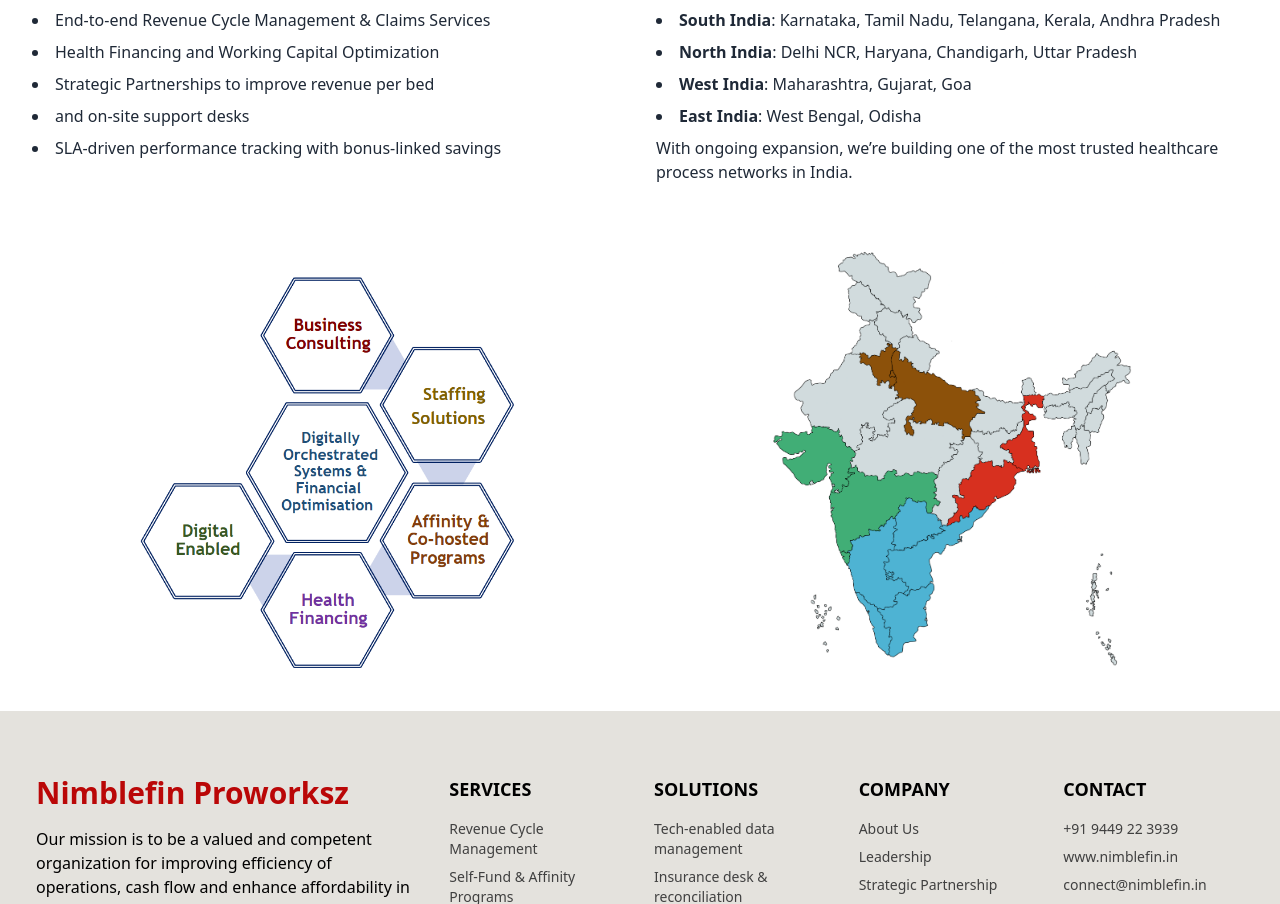
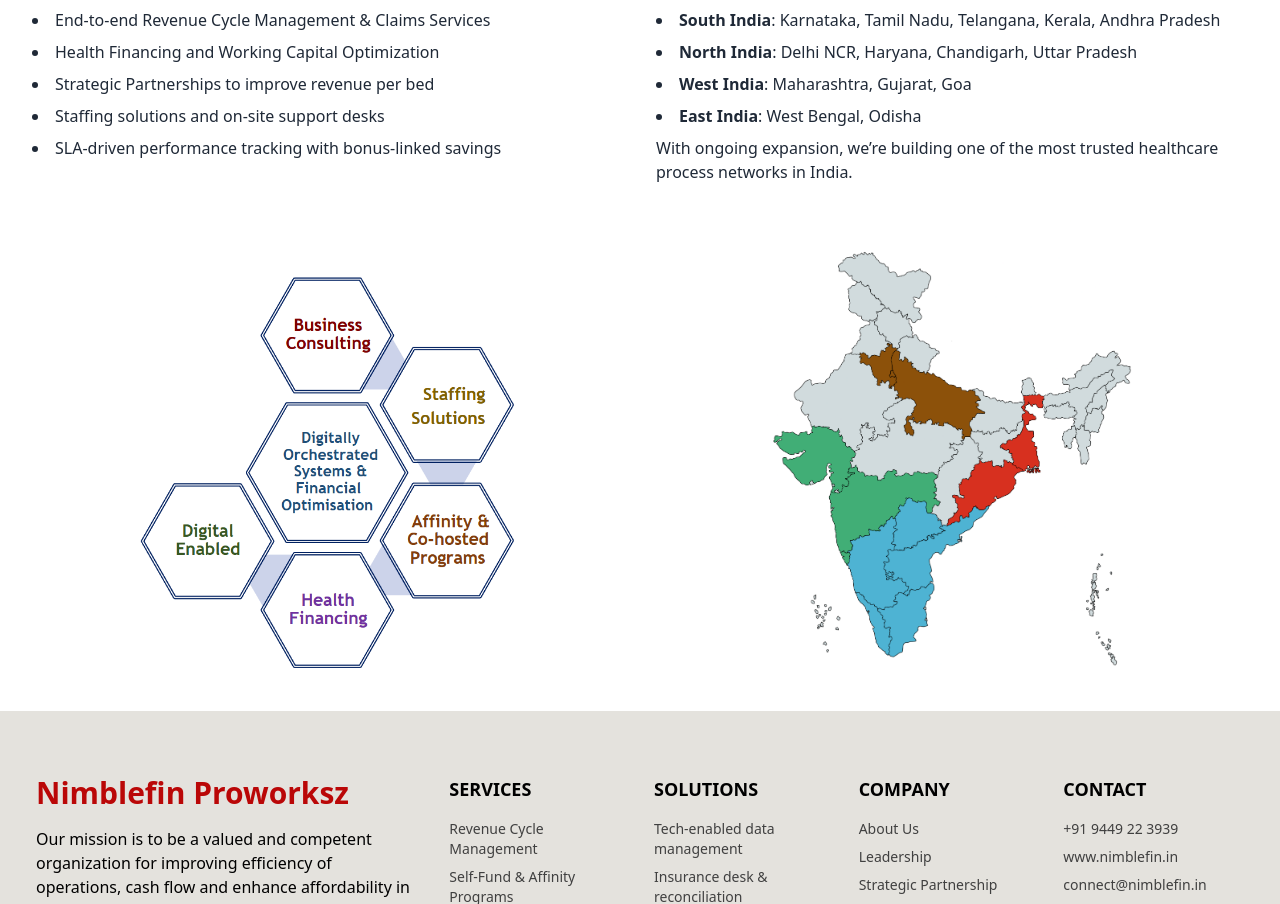
Before and after one commit to nimblefindev/nimblefin-website, a React (Create React App) app: page /about in a window 1280 px wide. Shown: the part 1228-2132 px from the top of the page. Built offline with nearby package versions, Linux system fonts and the light colour scheme.

Commit message:
change test

```diff
--- a/src/components/About.jsx
+++ b/src/components/About.jsx
@@ -89,7 +89,7 @@ const About = () => {
                                 <li>End-to-end Revenue Cycle Management & Claims Services</li>
                                 <li>Health Financing and Working Capital Optimization</li>
                                 <li>Strategic Partnerships to improve revenue per bed</li>
-                                <li>and on-site support desks</li>
+                                <li>Staffing solutions and on-site support desks</li>
                                 <li>SLA-driven performance tracking with bonus-linked savings</li>
                             </ul>
                         </div>
```
